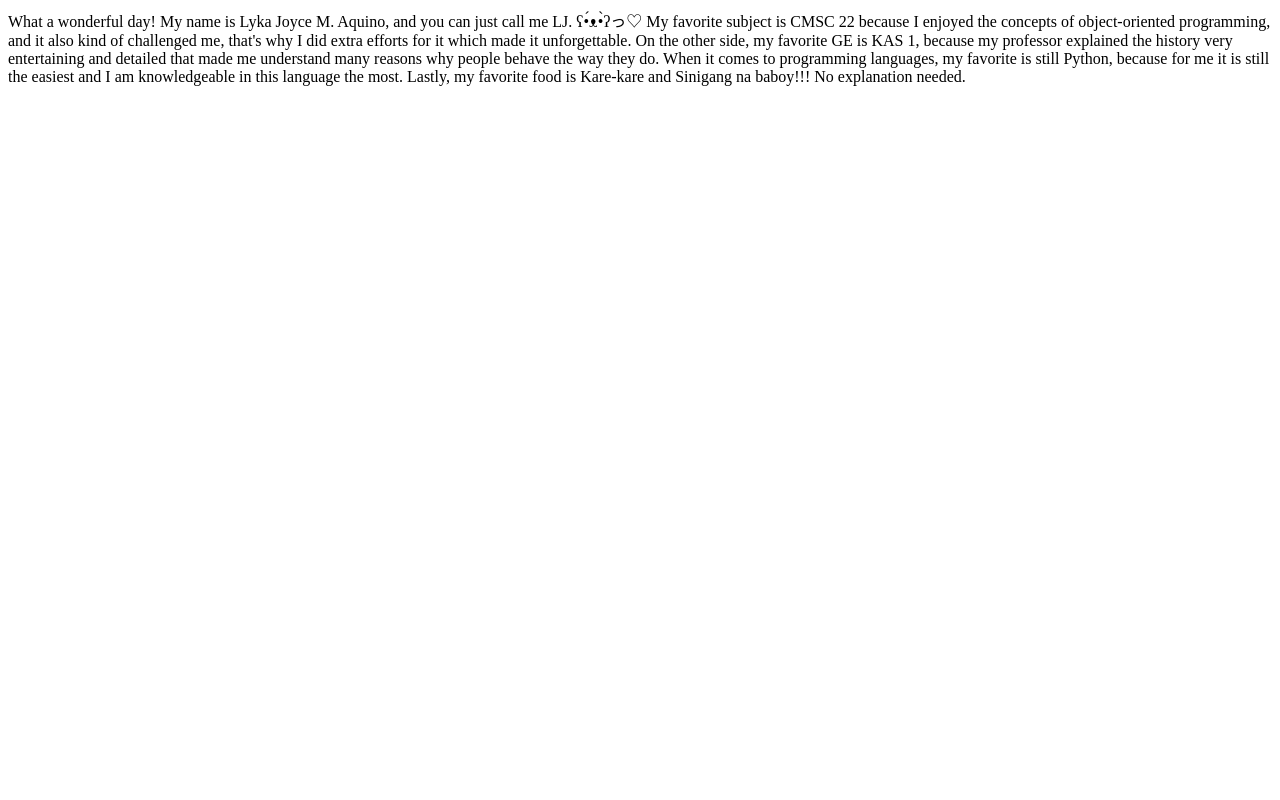
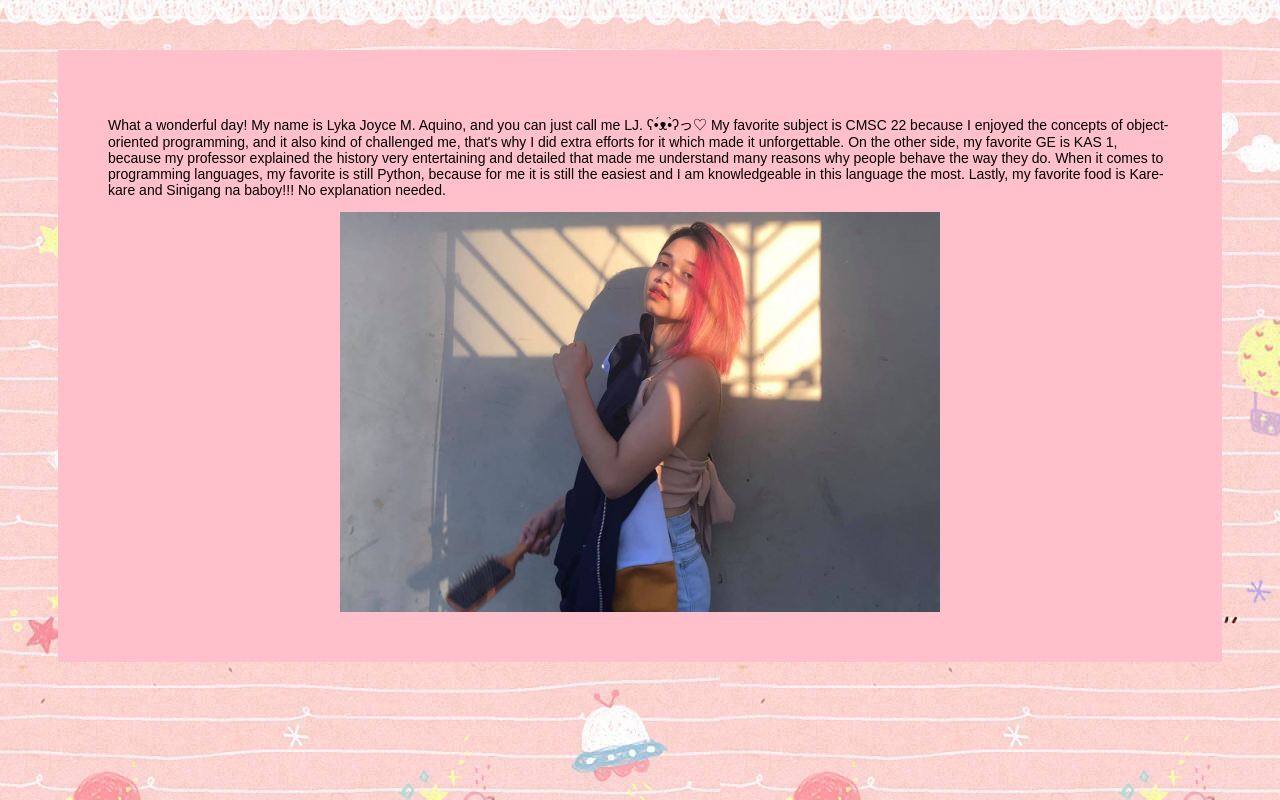
Before and after one commit to ljaquinopo/ljaquinopo.github.io, a plain HTML site: page index.html in a window 1280 px wide. Drawn offline with Linux system fonts and the light colour scheme.

Commit message:
Create a CSS file to style the page.

```diff
--- /dev/null
+++ b/css/style.css
@@ -0,0 +1,19 @@
+body{
+    background-image: url(../img/wallpaper.jpg);
+    font-family: arial;
+}
+p{
+    font-size: 14px;
+}
+
+.box{
+    background: pink;
+    padding: 50px 50px;
+    margin: 50px;
+}
+
+.center{
+    display: block;
+    margin-left: auto;
+    margin-right: auto;
+}
--- a/index.html
+++ b/index.html
@@ -1,8 +1,14 @@
 <html>
 	<head>
+		<meta charset="utf-8">
 		<title>LJ'S INFO</title>
+		<link rel="stylesheet" href="css/style.css"/>
 	</head>
 	<body>
-		<p>What a wonderful day! My name is Lyka Joyce M. Aquino, and you can just call me LJ. ʕ•́ᴥ•̀ʔっ♡  My favorite subject is CMSC 22 because I enjoyed the concepts of object-oriented programming, and it also kind of challenged me, that's why I did extra efforts for it which made it unforgettable. On the other side, my favorite GE is KAS 1, because my professor explained the history very entertaining and detailed that made me understand many reasons why people behave the way they do. When it comes to programming languages, my favorite is still Python, because for me it is still the easiest and I am knowledgeable in this language the most. Lastly, my favorite food is Kare-kare and Sinigang na baboy!!! No explanation needed.</p>
+		<div class="box">
+			<p>What a wonderful day! My name is Lyka Joyce M. Aquino, and you can just call me LJ. ʕ•́ᴥ•̀ʔっ♡  My favorite subject is CMSC 22 because I enjoyed the concepts of object-oriented programming, and it also kind of challenged me, that's why I did extra efforts for it which made it unforgettable. On the other side, my favorite GE is KAS 1, because my professor explained the history very entertaining and detailed that made me understand many reasons why people behave the way they do. When it comes to programming languages, my favorite is still Python, because for me it is still the easiest and I am knowledgeable in this language the most. Lastly, my favorite food is Kare-kare and Sinigang na baboy!!! No explanation needed.</p>
+			<img src="img/lj.JPG" alt="iz me" width="600" height="400" class="center">
+		</div>
+
 	</body>
 </html>
```
Also changed, not shown: img/lj.JPG (added), img/wallpaper.jpg (added).
